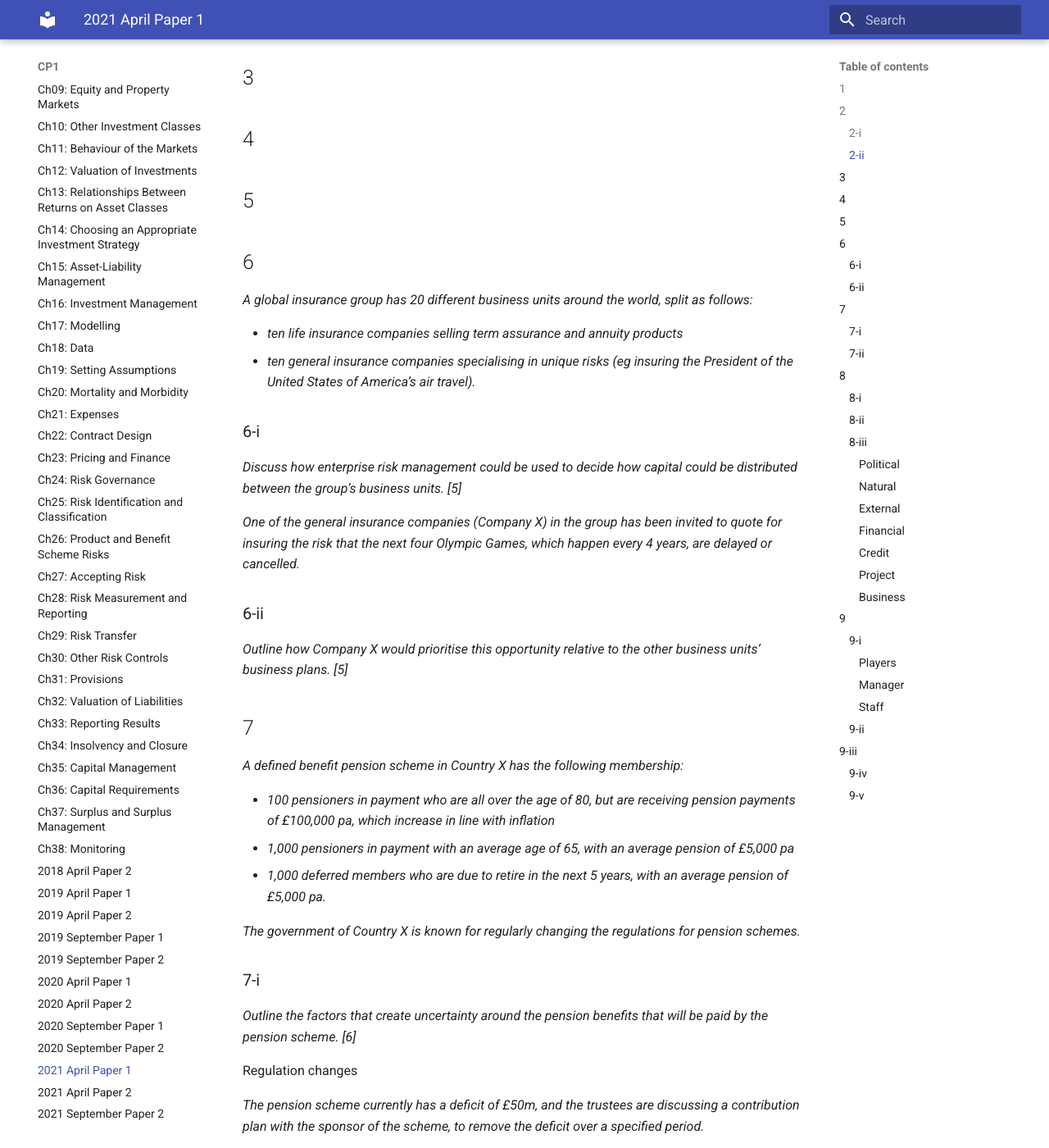
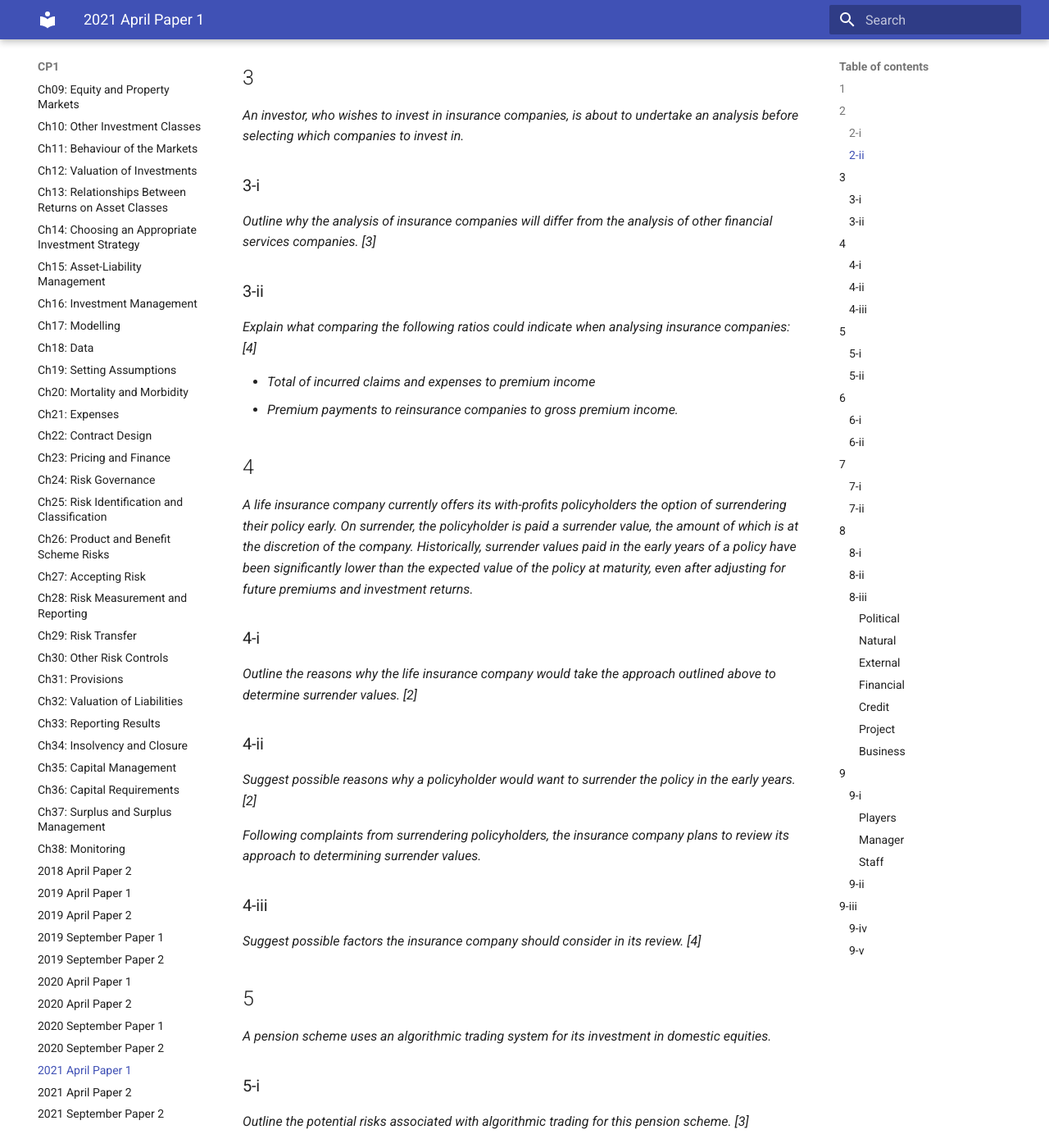
Before and after one commit to samthorold/scribbles, an MkDocs documentation site: the page built from docs/40-2021-04-01.md, in a window 1280 px wide and 1400 px high, scrolled down 713 px. Shown: the whole window at 82% size. Built offline with MkDocs 1.6.1 and Material for MkDocs 9.7.7, drawn with Linux system fonts in a browser that asks for light colours; some of the changed text lies outside the part shown.

Commit message:
2021-04-01

```diff
--- a/docs/40-2021-04-01.md
+++ b/docs/40-2021-04-01.md
@@ -18,9 +18,49 @@
 
 ## 3
 
+*An investor, who wishes to invest in insurance companies, is about to undertake an analysis before selecting which companies to invest in.*
+
+### 3-i
+
+*Outline why the analysis of insurance companies will differ from the analysis of other financial services companies. [3]*
+
+### 3-ii
+
+*Explain what comparing the following ratios could indicate when analysing insurance companies: [4]*
+
+- *Total of incurred claims and expenses to premium income*
+- *Premium payments to reinsurance companies to gross premium income.*
+
 ## 4
 
+*A life insurance company currently offers its with-profits policyholders the option of surrendering their policy early. On surrender, the policyholder is paid a surrender value, the amount of which is at the discretion of the company. Historically, surrender values paid in the early years of a policy have been significantly lower than the expected value of the policy at maturity, even after adjusting for future premiums and investment returns.*
+
+### 4-i
+
+*Outline the reasons why the life insurance company would take the approach outlined above to determine surrender values. [2]*
+
+### 4-ii
+
+*Suggest possible reasons why a policyholder would want to surrender the policy in the early years. [2]*
+
+*Following complaints from surrendering policyholders, the insurance company plans to review its approach to determining surrender values.*
+
+### 4-iii
+
+*Suggest possible factors the insurance company should consider in its review. [4]*
+
+
 ## 5
+
+*A pension scheme uses an algorithmic trading system for its investment in domestic equities.*
+
+### 5-i
+
+*Outline the potential risks associated with algorithmic trading for this pension scheme. [3]*
+
+### 5-ii
+
+*Discuss the professional and technical standards that may apply to actuaries giving advice to a pension scheme. [6]*
 
 ## 6
 
```
